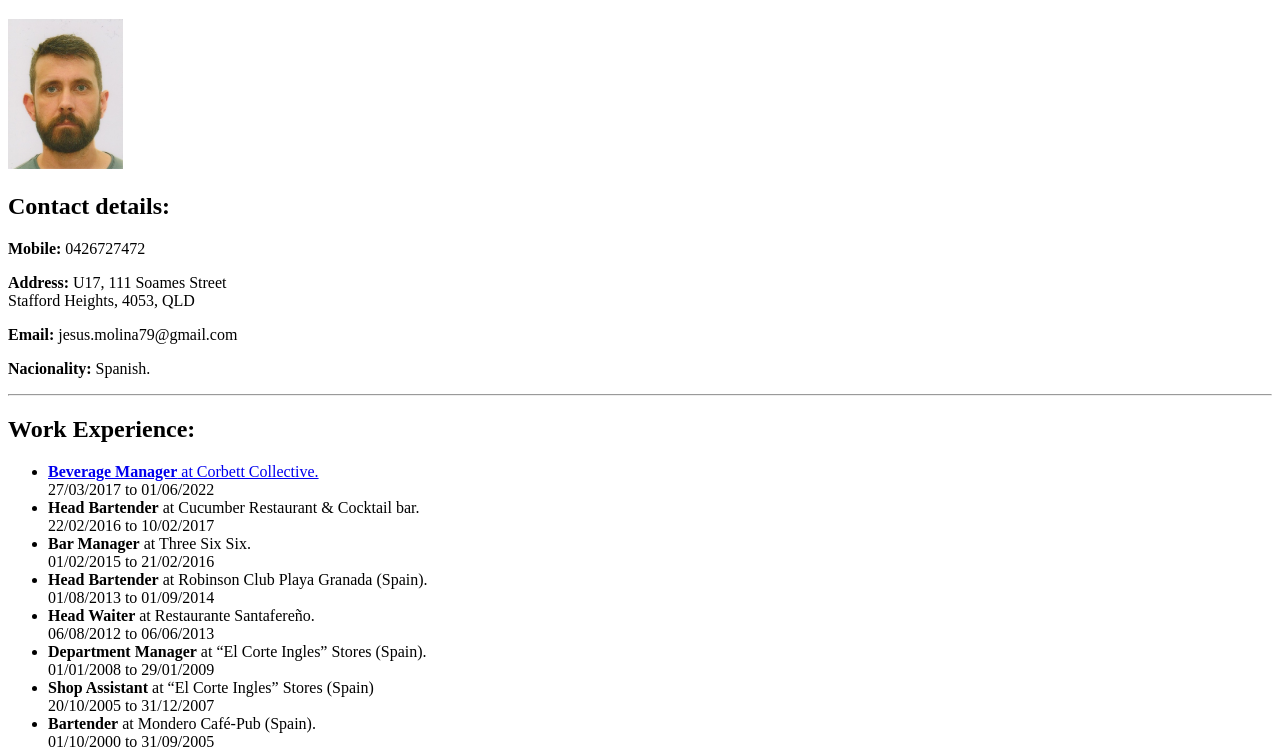
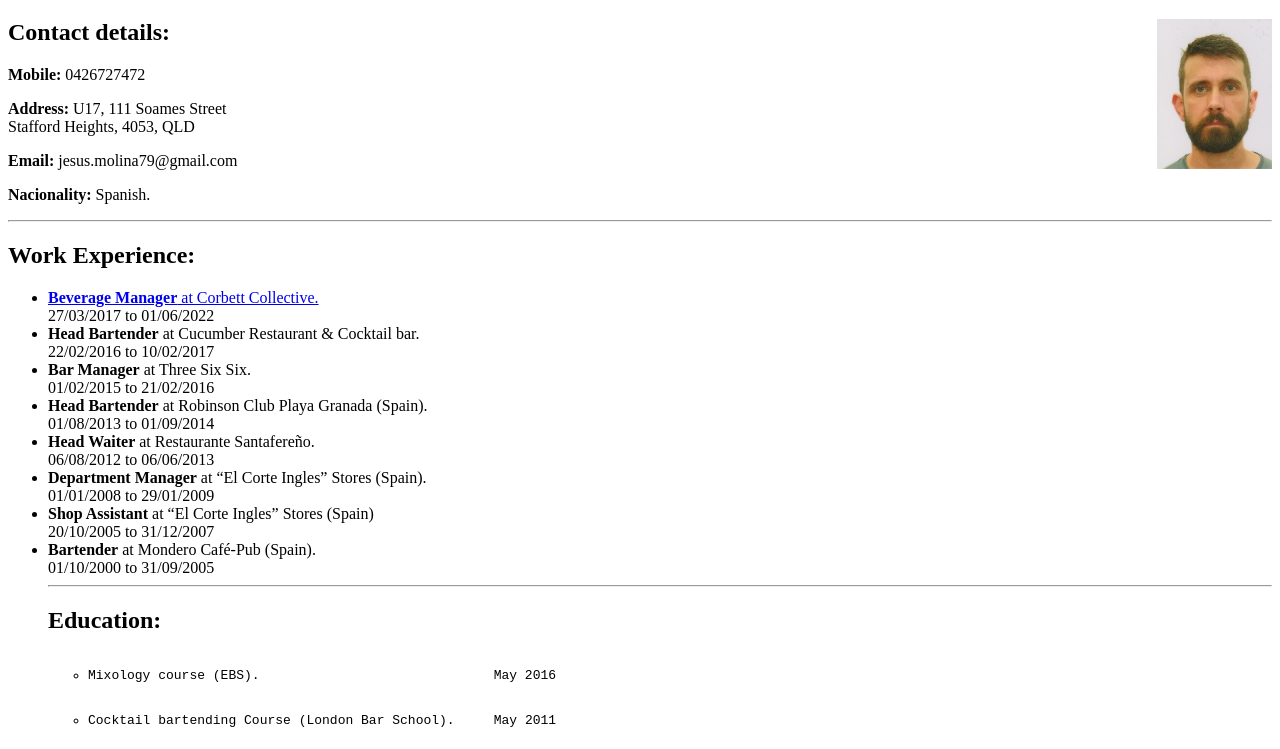
Before and after one commit to cchus1/Curriculum, a plain HTML site: page index.html in a window 1280 px wide. Shown: the part 61-810 px from the top of the page. Drawn offline with Linux system fonts and the light colour scheme.

Commit message:
Update index.html

```diff
--- a/index.html
+++ b/index.html
@@ -4,6 +4,11 @@
     <meta charset="UTF-8">
     <meta name="viewport" content="width=device-width, initial-scale=1.0">
     <title>JMA.CV</title>
+    <style>
+        img {
+            float: right;
+        }
+    </style>
 </head>
 <body>
     <h1>JESÚS MOLINA</h1>
```
